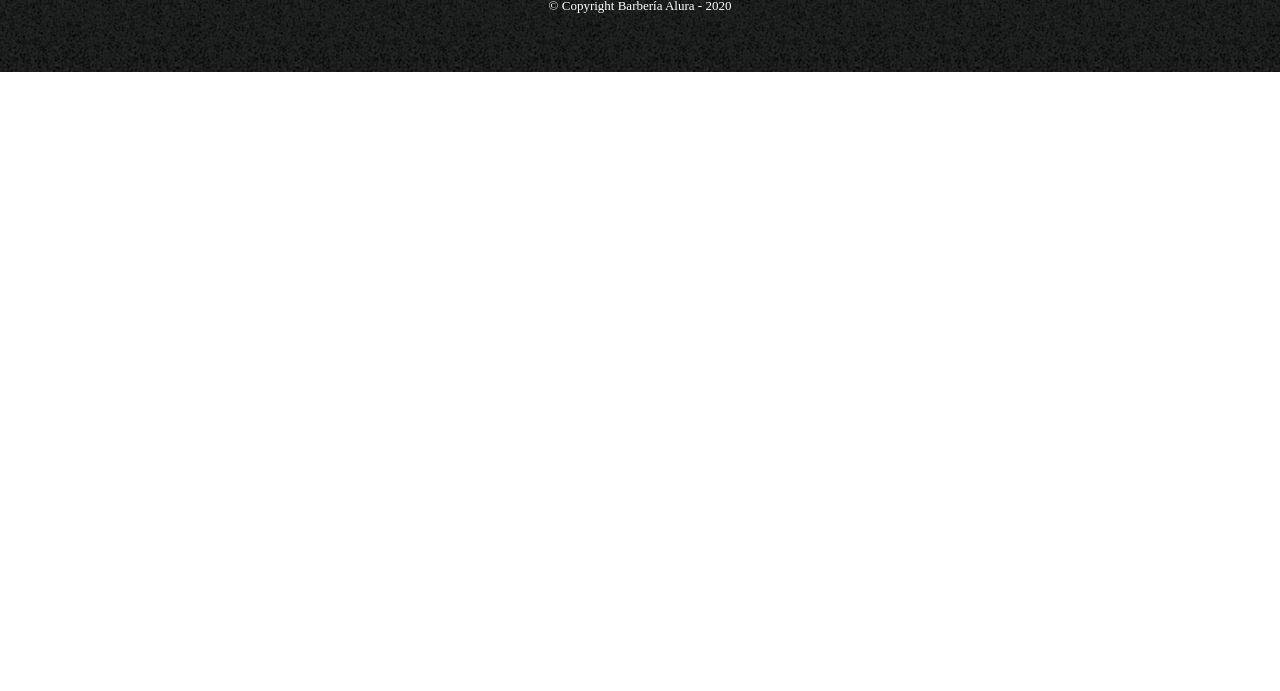
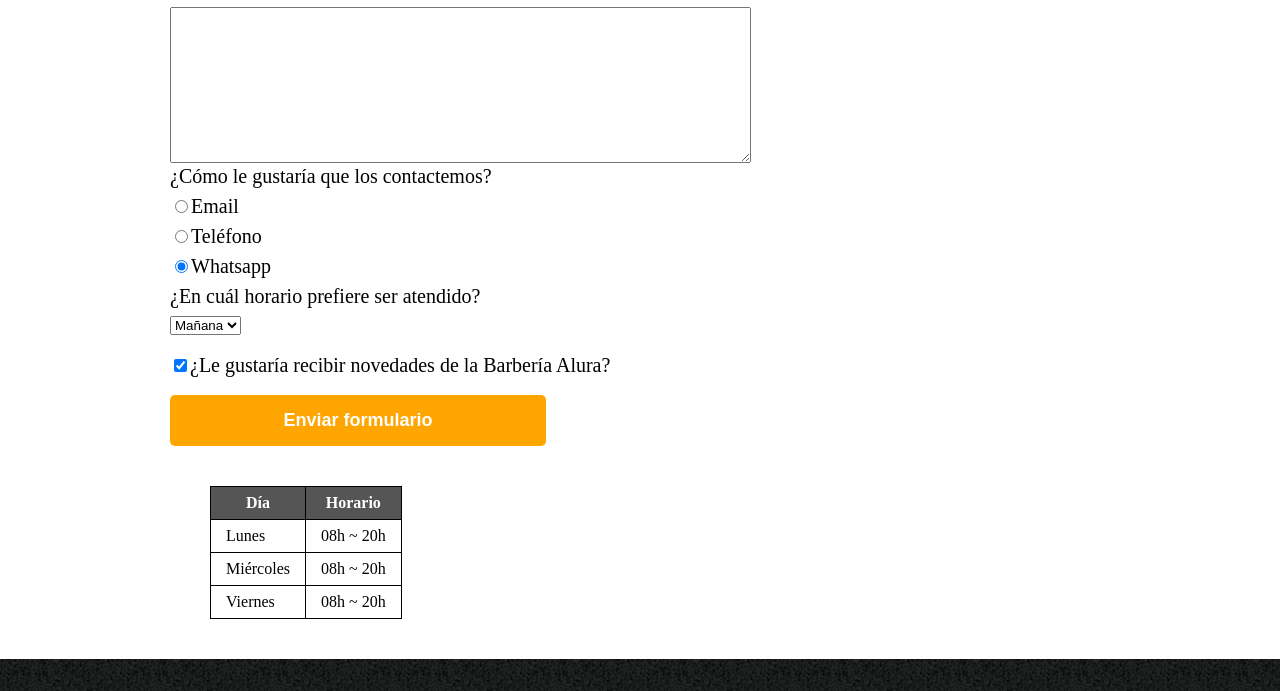
Before and after one commit to SimonMarcelo/ONE-Alura, a plain HTML site: page HTML5 y CSS3/contacto.html in a window 1280 px wide. Shown: the part 623-1314 px from the top of the page. Before the commit the page ends 800 px from the top, so only its background shows below. Drawn offline with Linux system fonts and the light colour scheme.

Commit message:
commit 30-abr

```diff
--- a/HTML5 y CSS3/contacto.html
+++ b/HTML5 y CSS3/contacto.html
@@ -10,21 +10,85 @@
     <body>
         <header>
             <div class="caja">
-                <h1><img src="imagenes\logo.png" alt=""></h1>
+                <h1><img src="imagenes\logo.png" alt="logo de la Barbería Alura"></h1>
                 <nav>
                     <ul>
-                        <li><a href="../HTML5 y CSS3 - Parte 1/index.html">Home</a></li>
+                        <li><a href="index.html">Home</a></li>
                         <li><a href="productos.html">Productos</a></li>
-                        <li><a href="#">Contacto</a></li>
+                        <li><a href="contacto.html">Contacto</a></li>
                     </ul>
                 </nav>
             </div>
         </header>
         <main>
-            test
+            <form>
+                <label for="nombreyapellido">Nombre y Apellido</label>
+                <input type="text" id="nombreapellido" class="input-padron" required>
+
+                <label for="correoelectronico">Correo Electrónico</label>
+                <input type="email" id="correoelectronico" class="input-padron" required placeholder="email@dominio.com">
+
+                <label for="telefono">Teléfono</label>
+                <input type="tel" id="telefono" class="input-padron" required placeholder="(XX) XXXX XXXX">
+
+                <label for="mensaje">Mensaje</label>
+                <textarea cols="70" rows="10" id="mensaje" required></textarea>
+
+                <fieldset>
+                    <legend>¿Cómo le gustaría que los contactemos?</legend>
+
+                    <label for="radio-email"><input type="radio" name="contacto" value="email" id="radio-email">Email</label>
+
+
+                    <label for="radio-telefono"><input type="radio" name="contacto" value="telefono" id="radio-telefono">Teléfono</label>
+
+
+                    <label for="radio-whatsapp"><input type="radio" name="contacto" value="whatsapp" id="radio-whatsapp" checked>Whatsapp</label>
+
+
+                </fieldset>
+
+                <fieldset>
+                    <legend>¿En cuál horario prefiere ser atendido?</legend>
+                    <select>
+                        <option>Mañana</option>
+                        <option>Tarde</option>
+                        <option>Noche</option>
+                    </select>
+                </fieldset>
+
+
+                <label class="checkbox"><input type="checkbox" checked>¿Le gustaría recibir novedades de la Barbería Alura?</label>
+
+                <input type="submit" value="Enviar formulario" class="enviar">
+            </form>
+
+
+            <table>
+                <thead>
+                    <tr>
+                        <th>Día</th>
+                        <th>Horario</th>
+                    </tr>
+                </thead>
+                <tbody>
+                    <tr>
+                        <td>Lunes</td>
+                        <td>08h ~ 20h</td>
+                    </tr>
+                    <tr>
+                        <td>Miércoles</td>
+                        <td>08h ~ 20h</td>
+                    </tr>
+                    <tr>
+                        <td>Viernes</td>
+                        <td>08h ~ 20h</td>
+                    </tr>
+                </tbody>
+            </table>
         </main>
         <footer>
-            <img src="imagenes/logo-blanco.png" alt="">
+            <img src="imagenes/logo-blanco.png" alt="logo de la Barbería Alura">
             <p class="copyright">&copy Copyright Barbería Alura - 2020</p>
         </footer>
     </body>
--- a/HTML5 y CSS3/css/style.css
+++ b/HTML5 y CSS3/css/style.css
@@ -89,3 +89,62 @@ footer{
     font-size: 13px;
     margin: 20px;
 }
+
+main{
+    width: 940px;
+    margin: 0 auto;
+}
+
+form{
+    margin: 40px 0;
+}
+
+form label, form legend{
+    display: block;
+    font-size: 20px;
+    margin: 0 0 10px;
+}
+
+.input-padron {
+    display: block;
+    margin: 0 0 20px;
+    padding: 10px 25px;
+    width: 50%;
+}
+
+.checkbox{
+    margin: 20px 0;
+}
+
+.enviar{
+    width: 40%;
+    padding: 15px 0;
+    font-size: 18px;
+    font-weight: bold;
+    color: white;
+    background-color: orange;
+    border: none;
+    border-radius: 5px;
+    transition: 1s all;
+    cursor: pointer;
+}
+
+.enviar:hover{
+    background: darkorange;
+    transform: scale(1.2);
+}
+
+table{
+    margin: 40px 40px;
+}
+
+thead{
+    background-color: #555555;
+    color: white;
+    font-weight: bold;
+}
+
+td,th{
+    border: solid 1px #000000;
+    padding: 8px 15px;
+}
--- a/HTML5 y CSS3/style-home.css
+++ b/HTML5 y CSS3/style-home.css
@@ -17,6 +17,7 @@ h1{
 
 p{
     text-align: center;
+    font-size: 19px;
 }
 
 em strong{
@@ -41,7 +42,6 @@ em strong{
 }
 
 ul{
-    list-style: none;
 display: inline-block;
 vertical-align: top;
 width: 20%;
@@ -50,5 +50,4 @@ margin-right: 15%;
 
 .imagen_diferenciales {
     width: 50%;
-
 }
```
Also changed, not shown: HTML5 y CSS3/index.html (+24 -5 lines), HTML5 y CSS3/productos.html (+2 -2 lines).
